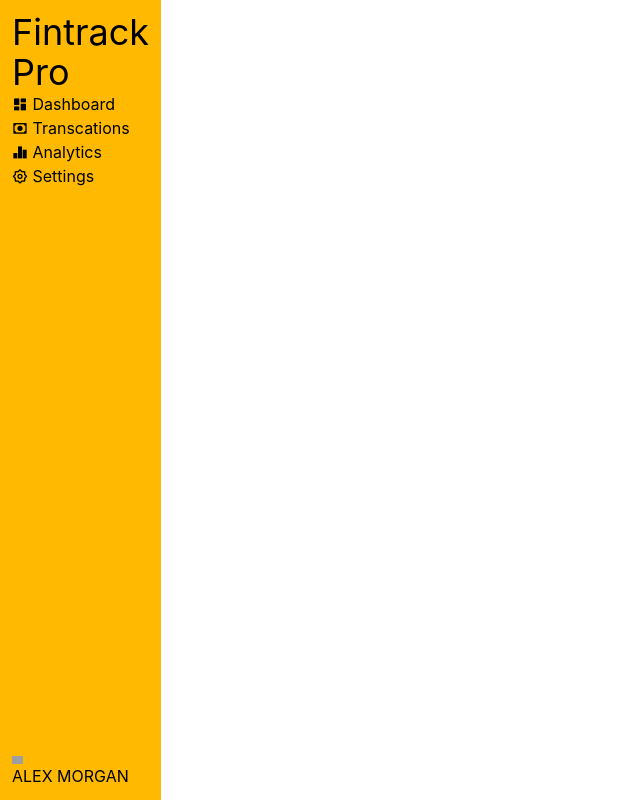
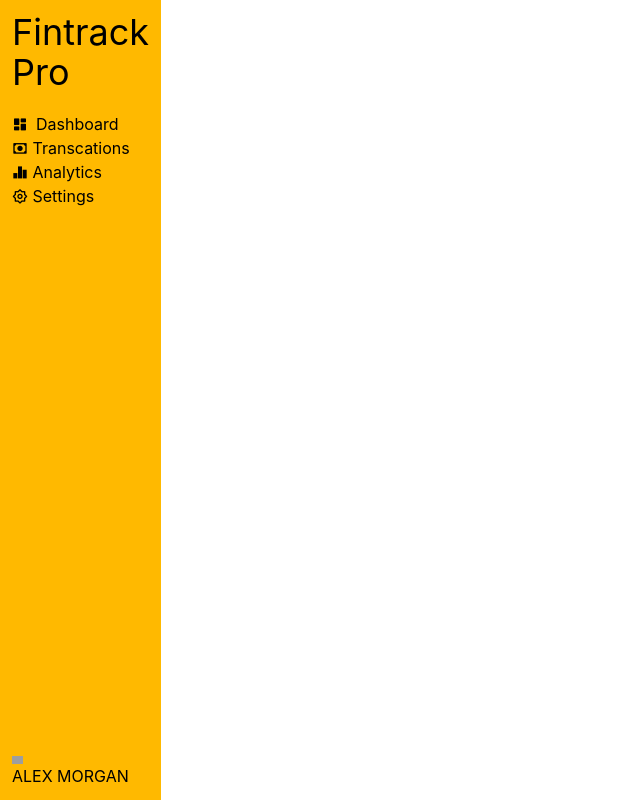
Before and after one commit to rajshahdev966/Fintrack-Dashboard-Project, a website: page index.html in a window 1280 px wide. Shown: the whole page, without its empty margins (0-640 px from the left). Drawn offline with nearby package versions, Linux system fonts and the light colour scheme; grey boxes are pictures that could not be loaded.

Commit message:
Modified website assets

```diff
--- a/index.html
+++ b/index.html
@@ -13,10 +13,10 @@
   </head>
   <body>
     <nav class=" bg-amber-400 h-screen w-min flex flex-col justify-between p-3">
-        <div class="upper-nav">
+        <div class="upper-nav flex flex-col gap-5">
             <div class="logo-text text-4xl">Fintrack Pro</div>
-            <div class="nav-menu">
-                <div class="dashboard-a"><i class="ri-dashboard-fill"></i> <span>Dashboard</span></div>
+            <div class="nav-menu ">
+                <div class="dashboard-a flex gap-2 align-middle text-" ><i class="ri-dashboard-fill"></i> <span>Dashboard</span></div>
                 <div class="transcations-a"><i class="ri-cash-line"></i> <span>Transcations</span></div>
                 <div class="analytics-a"><i class="ri-bar-chart-2-fill"></i> <span>Analytics</span></div>
                 <div class="settings-a"><i class="ri-settings-2-line"></i> <span>Settings</span></div>
```
Also changed, not shown: styles/output.css.
